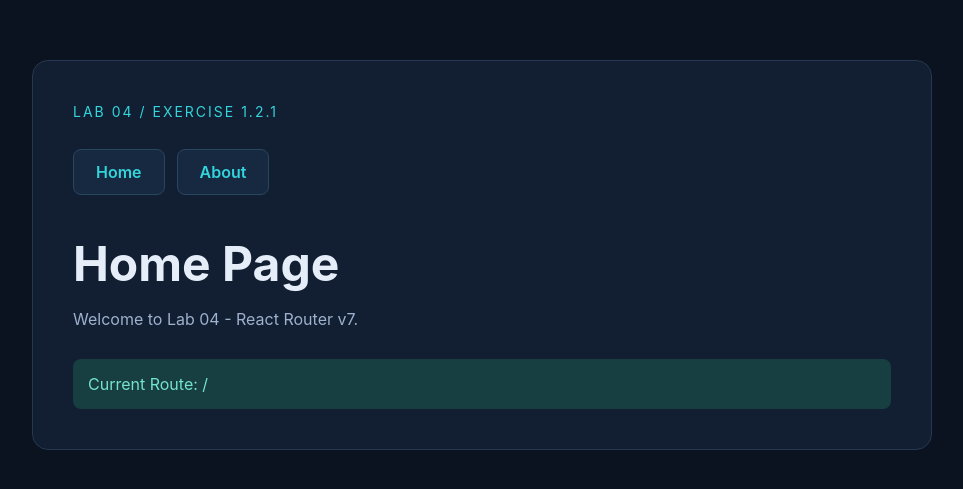
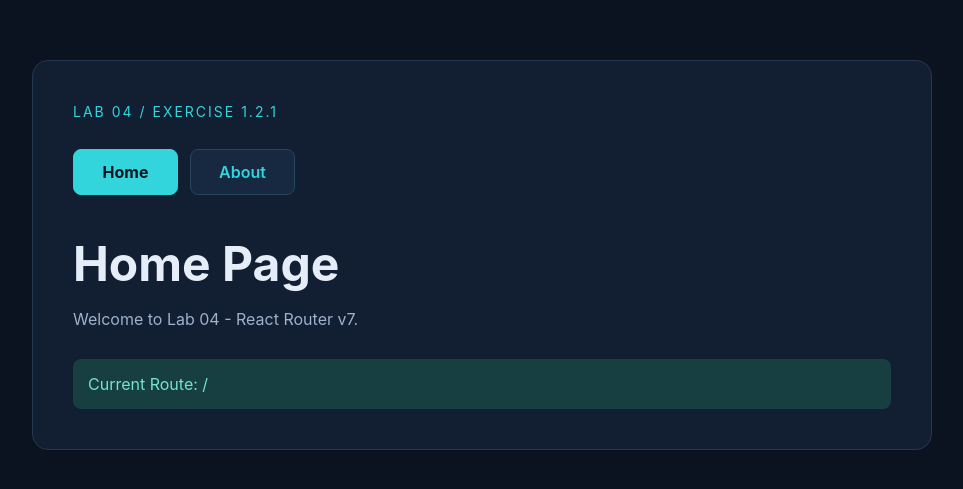
Before and after one commit to tanhung1004/Lab04_EX, a React (Vite) app in the folder Ex1.2_React_Router_v7/: page / in a window 1280 px wide. Shown: the part 145-634 px from the top of the page, without its empty margins (158-1121 px from the left). Built offline with nearby package versions, Linux system fonts and the light colour scheme.

Commit message:
feat(ex1.2.1): implement NavLink active navigation styling

```diff
--- a/Ex1.2_React_Router_v7/src/components/Navbar.jsx
+++ b/Ex1.2_React_Router_v7/src/components/Navbar.jsx
@@ -1,11 +1,29 @@
 
-import { Link } from "react-router";
+import { NavLink } from "react-router";
 
 export default function Navbar() {
   return (
     <nav className="route-nav" aria-label="Main navigation">
-      <Link to="/">Home</Link>
-      <Link to="/about">About</Link>
+
+      <NavLink
+        to="/"
+        end
+        className={({ isActive }) =>
+          isActive ? "nav-link active" : "nav-link"
+        }
+      >
+        Home
+      </NavLink>
+
+      <NavLink
+        to="/about"
+        className={({ isActive }) =>
+          isActive ? "nav-link active" : "nav-link"
+        }
+      >
+        About
+      </NavLink>
+
     </nav>
   );
 }
--- a/Ex1.2_React_Router_v7/src/styles/index.css
+++ b/Ex1.2_React_Router_v7/src/styles/index.css
@@ -83,3 +83,51 @@ p {
   outline: 3px solid #ffe28c;
   outline-offset: 3px;
 }
+
+
+/* ========================================
+   M07 - NAVLINK ACTIVE STYLING
+======================================== */
+
+.route-nav .nav-link {
+  display: inline-flex;
+  align-items: center;
+  justify-content: center;
+  min-width: 105px;
+  padding: 12px 22px;
+
+  color: #32d5dc;
+  background: #172940;
+
+  border: 1px solid #28465e;
+  border-radius: 8px;
+
+  text-decoration: none;
+  font-weight: 600;
+
+  transition:
+    background-color 0.2s ease,
+    border-color 0.2s ease,
+    color 0.2s ease;
+}
+
+.route-nav .nav-link:hover {
+  background: #1b4055;
+  border-color: #32d5dc;
+}
+
+.route-nav .nav-link.active {
+  background: #32d5dc;
+  color: #071521;
+  border-color: #32d5dc;
+  font-weight: 700;
+}
+
+.route-nav .nav-link.active:hover {
+  background: #68e5e9;
+}
+
+.route-nav .nav-link:focus-visible {
+  outline: 3px solid #ffe28c;
+  outline-offset: 3px;
+}
```
